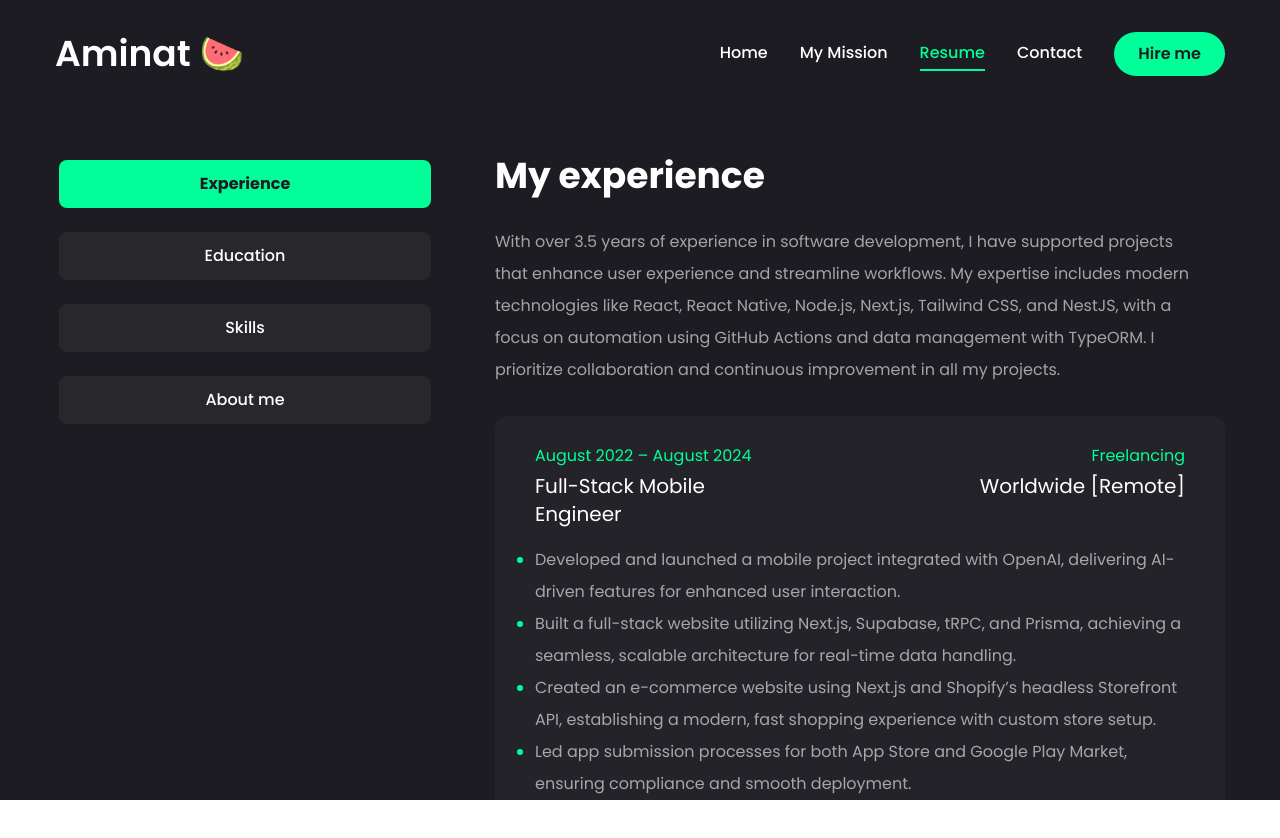
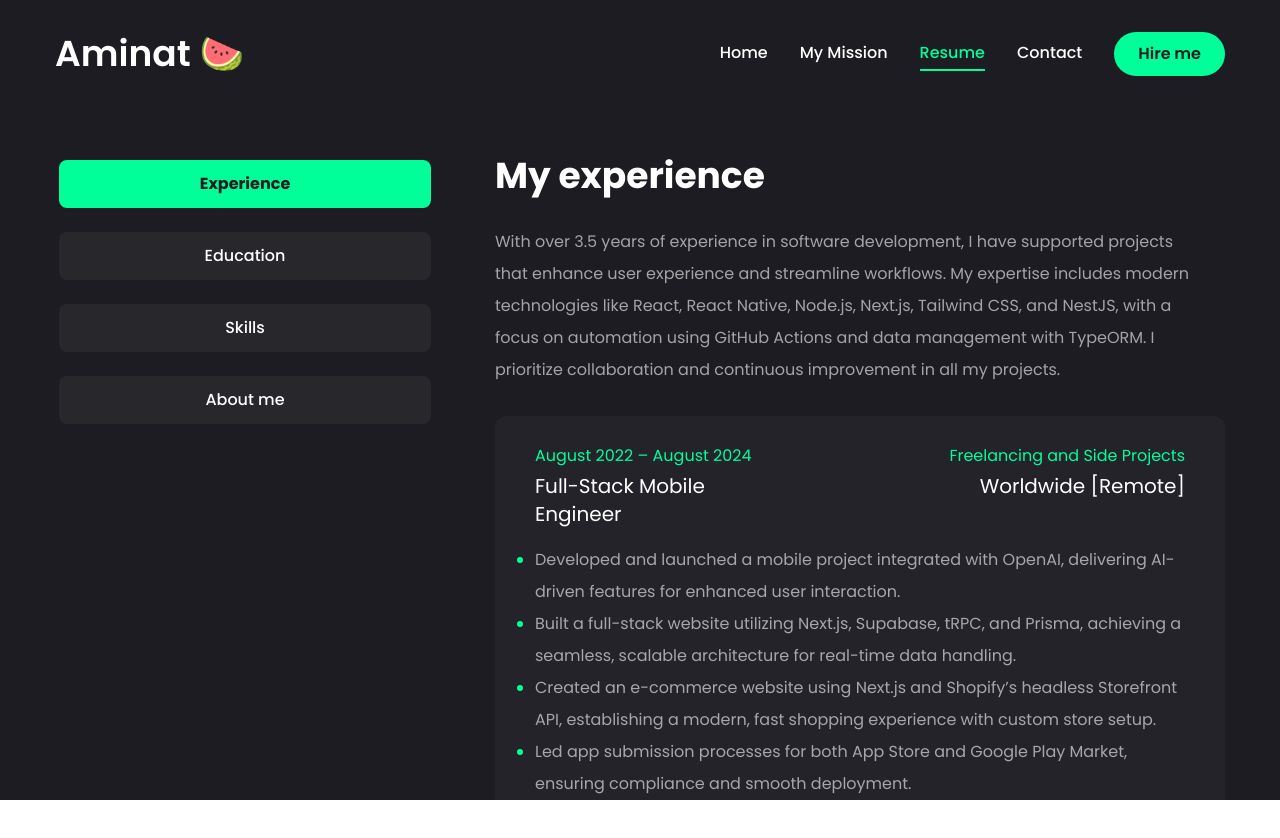
Before and after one commit to Aminat00/aminat-portfolio, a Next.js app: page /resume in a window 1280 px wide. Shown: the top 838 px of the page. Built offline with nearby package versions, Linux system fonts and the light colour scheme.

Commit message:
update the latest job no2

```diff
--- a/src/app/resume/page.tsx
+++ b/src/app/resume/page.tsx
@@ -52,7 +52,7 @@ const experience = {
 		"With over 3.5 years of experience in software development, I have supported projects that enhance user experience and streamline workflows. My expertise includes modern technologies like React, React Native, Node.js, Next.js, Tailwind CSS, and NestJS, with a focus on automation using GitHub Actions and data management with TypeORM. I prioritize collaboration and continuous improvement in all my projects.",
 	items: [
 		{
-			company: "Freelancing",
+			company: "Freelancing and Side Projects",
 			position: "Full-Stack Mobile Engineer",
 			duration: "August 2022 – August 2024",
 			location: "Worldwide [Remote]",
```
